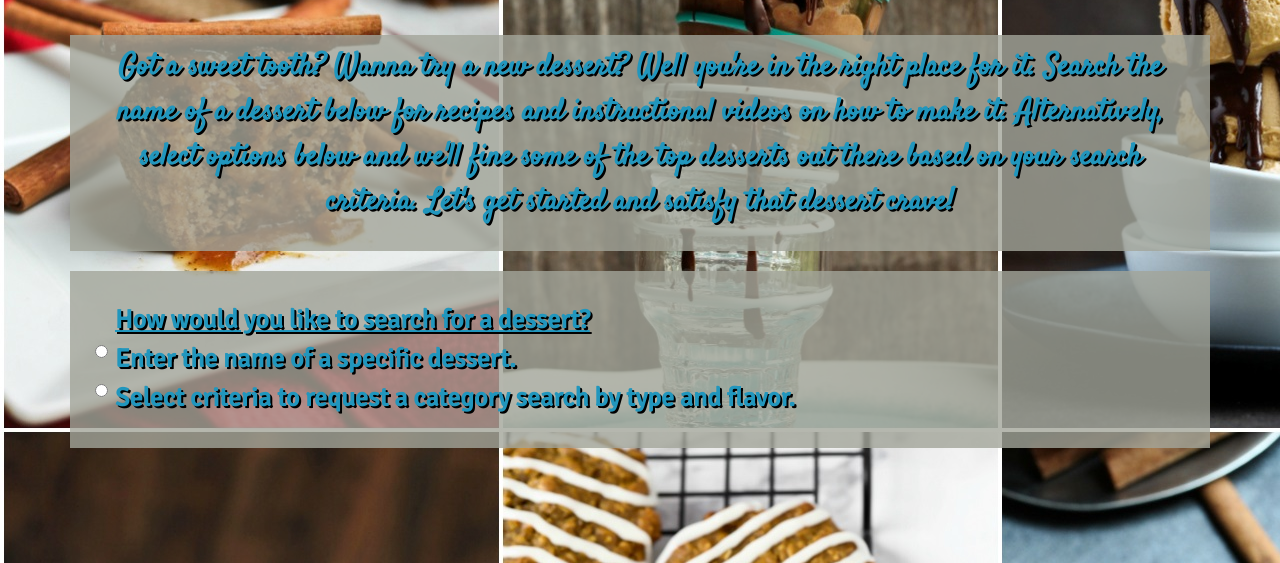
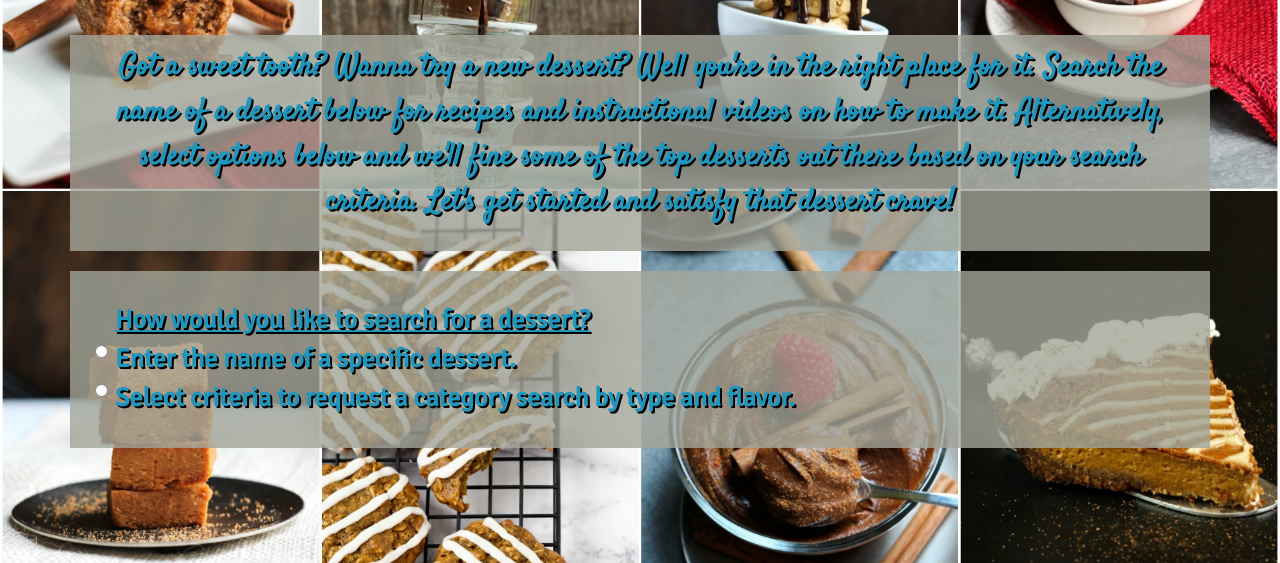
Before and after one commit to kthoma2484/project1-dessert-crave, a plain HTML site: page index.html in a window 1280 px wide. Shown: the part 237-800 px from the top of the page. Drawn offline with nearby package versions, Linux system fonts and the light colour scheme.

Commit message:
justed background image fit

```diff
--- a/css/style.css
+++ b/css/style.css
@@ -2,6 +2,7 @@ body {
     background-image: url("../images/Alldessertsimage.jpg");
     background-repeat: no-repeat;
     background-attachment: scroll;
+    background-size: cover;
     padding: 30px;
 }
 
```
Also changed, not shown: javascript/app.js (+0 -20 lines).
